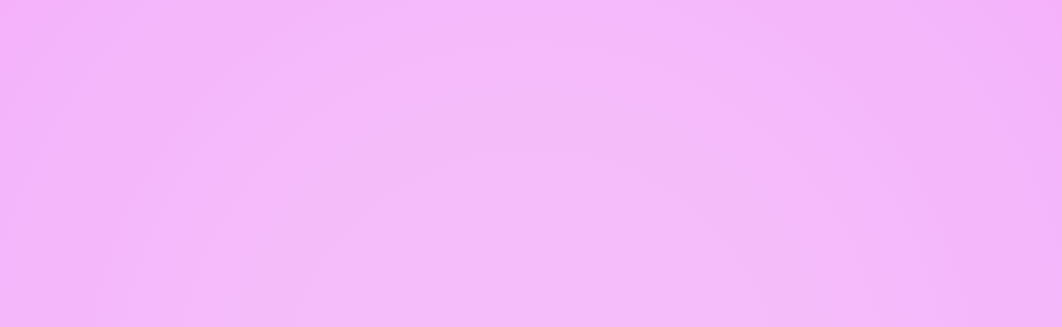
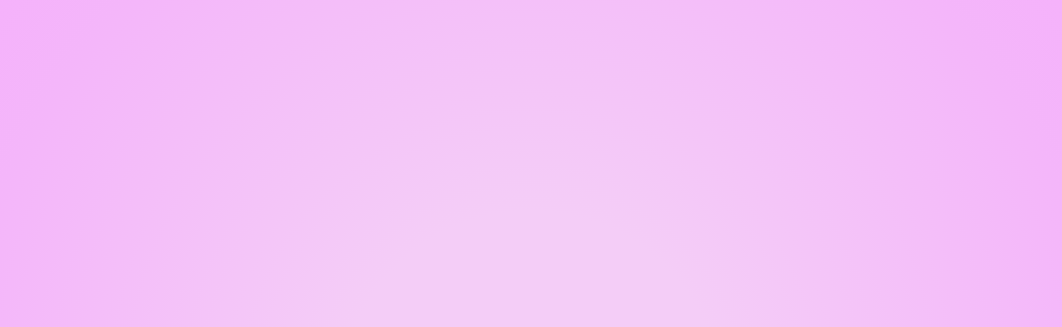
Before and after one commit to asmidishaghosh/Asmidisha.github.io, a plain HTML site: page index.html in a window 1280 px wide. Shown: the top 327 px of the page, without its empty margins (109-1171 px from the left). Drawn offline with Linux system fonts and the light colour scheme.

Commit message:
Placeholder.html

```diff
--- a/index.html
+++ b/index.html
@@ -10,7 +10,7 @@
       }
       body {
         background-color: #ffe800;
-        background: radial-gradient(circle at center, #f5befa 25%, #f4b6fa 75%, #f6aefc 100%);
+        background: radial-gradient(circle at center, #f4cdf7 25%, #f4b6fa 75%, #f6aefc 100%);
         color: #222;
         font-family: system-ui, -apple-system, "Segoe UI", Roboto, "Helvetica Neue", Arial, "Noto Sans", "Liberation Sans", sans-serif;
         font-size: 1rem;
```
